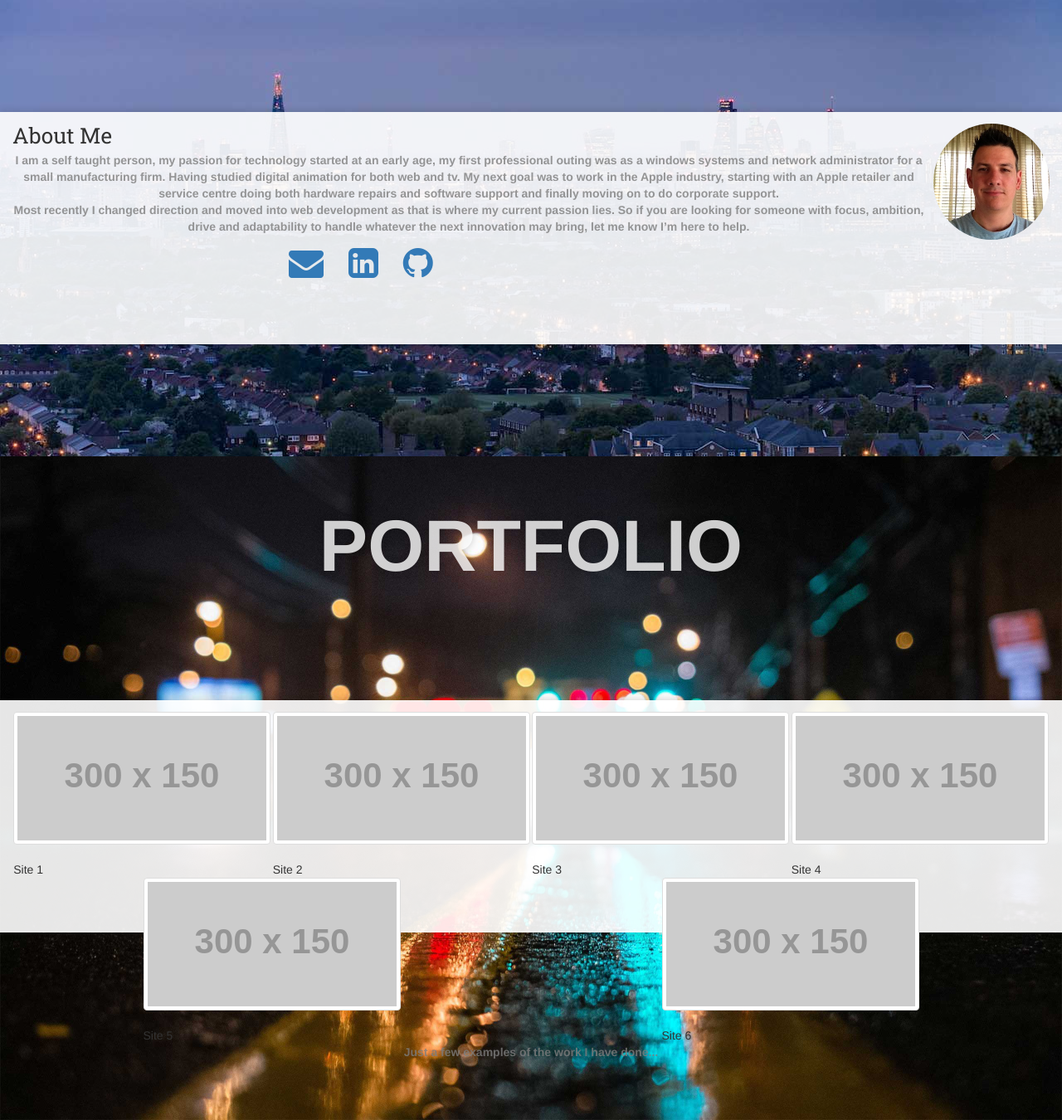
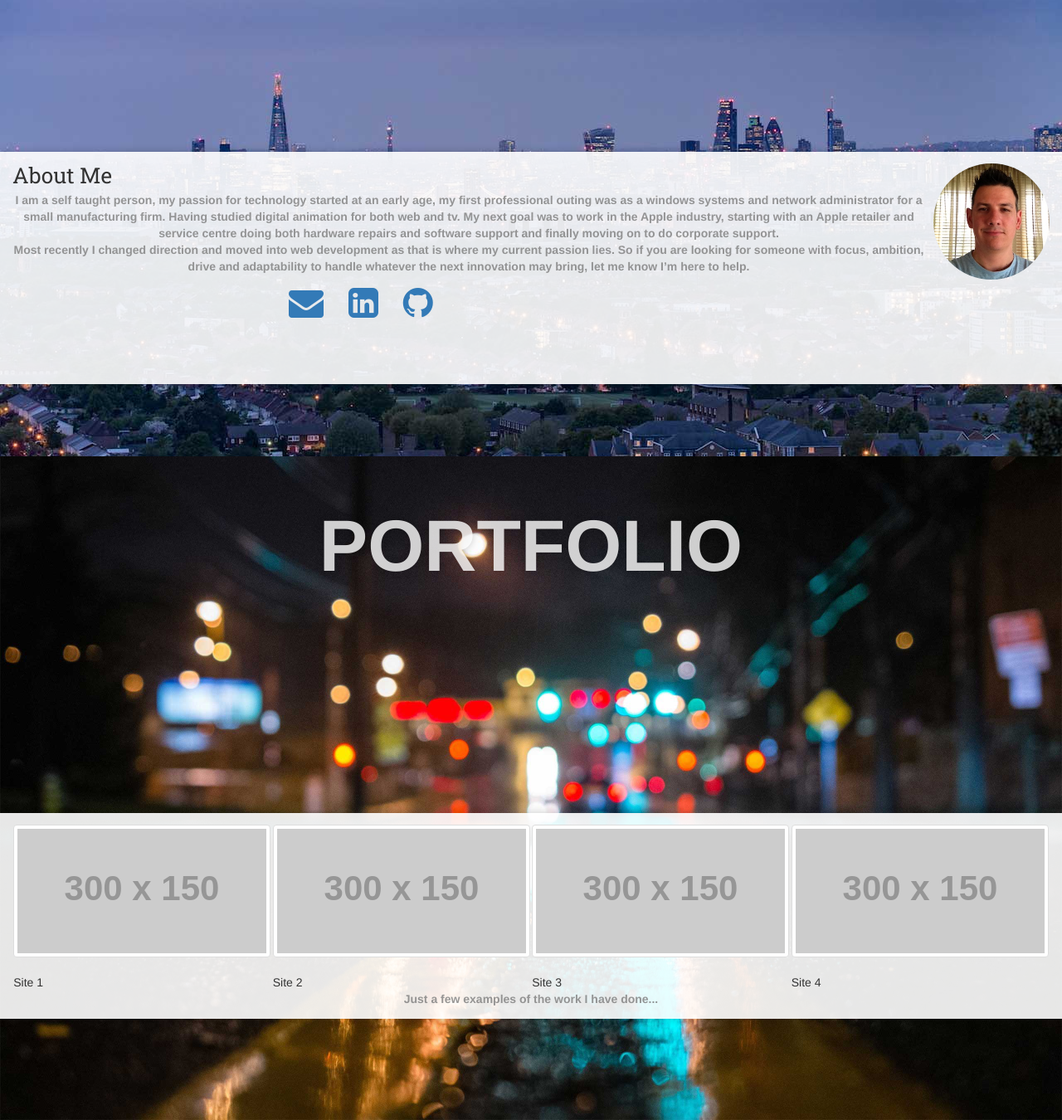
Before and after one commit to euan-gwd/freecodecamp_portfolio_project, a website: page src/index.html in a window 1280 px wide. Shown: the part 1100-2450 px from the top of the page at 83% size. Drawn offline with Linux system fonts and the light colour scheme; placeholder pictures from the web are drawn by us.

Commit message:
needing pictures for completed projects

```diff
--- a/src/index.html
+++ b/src/index.html
@@ -134,14 +134,6 @@
 							<img src="http://placehold.it/300x150" alt="site1" class="thumbnail" />
 							<caption>Site 4</caption>
 						</div>
-						<div class="flex-col">
-							<img src="http://placehold.it/300x150" alt="site1" class="thumbnail" />
-							<caption>Site 5</caption>
-						</div>
-						<div class="flex-col">
-							<img src="http://placehold.it/300x150" alt="site1" class="thumbnail" />
-							<caption>Site 6</caption>
-						</div>
 					</div>
 					<p>Just a few examples of the work I have done...</p>
 				</div>
--- a/src/scss/_about_page_styles.scss
+++ b/src/scss/_about_page_styles.scss
@@ -9,7 +9,7 @@
 
 	h1 {
 		color: $h1-color;
-		font-size: 4em;
+		font-size: 5em;
 		font-weight: 700;
 		padding: 1em 0;
 		text-align: center;
@@ -26,7 +26,7 @@
 		background-color: $backing-color;
 		box-shadow: 0 0 10px $shadow-color;
 		height: 35vh;
-		margin-top: 35vh;
+		margin-top: 38vh;
 		padding: 1em 0;
 
 		h2 {
@@ -47,7 +47,7 @@
 
 		@media all and (min-width: 1170px) and (orientation: landscape) {
 			height: 35vh;
-			margin-top: 5vh;
+			margin-top: 11vh;
 			padding: 1em 0;
 		}
 	}
--- a/src/scss/_intro_page_styles.scss
+++ b/src/scss/_intro_page_styles.scss
@@ -32,7 +32,7 @@
 
 		@media all and (min-width: 1170px) and (orientation: landscape) {
 			height: 18vh;
-			margin-top: 48vh;
+			margin-top: 47vh;
 		}
 	}
 }
--- a/src/scss/_profile_page_styles.scss
+++ b/src/scss/_profile_page_styles.scss
@@ -10,7 +10,7 @@
 
 	h1 {
 		color: $h1-color;
-		font-size: 6.25em;
+		font-size: 5em;
 		font-weight: 700;
 		padding: 4rem 0 1em;
 		text-align: center;
@@ -26,6 +26,7 @@
 		background-color: $backing-color;
 		box-shadow: 0 0 10px $shadow-color;
 		height: auto;
+		margin-top: 5vh;
 		padding: 1em 0;
 
 		.flex-row {
@@ -42,8 +43,8 @@
 		}
 
 		@media all and (min-width: 1170px) and (orientation: landscape) {
-			height: 35vh;
-			margin-top: 5vh;
+			height: auto;
+			margin-top: 22vh;
 			padding: 1em 0;
 		}
 	}
--- a/src/scss/overrides.scss
+++ b/src/scss/overrides.scss
@@ -13,7 +13,7 @@
 	padding: 0 0 0 2em;
 }
 
-.container {
+.container-fluid {
 	margin: 0 auto;
 	max-width: 100vw;
 	min-width: 100vw;
```
Also changed, not shown: src/css/overrides.css.
